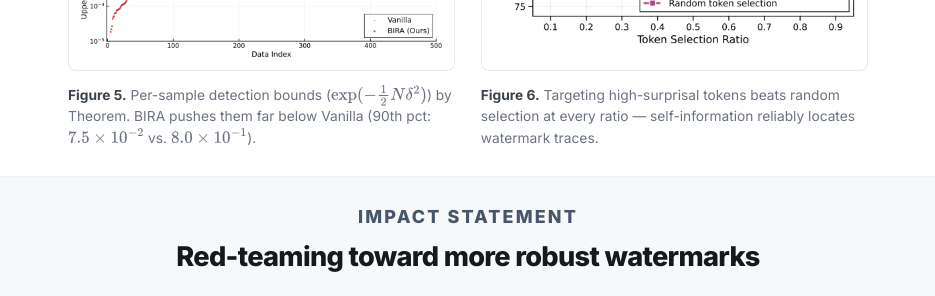
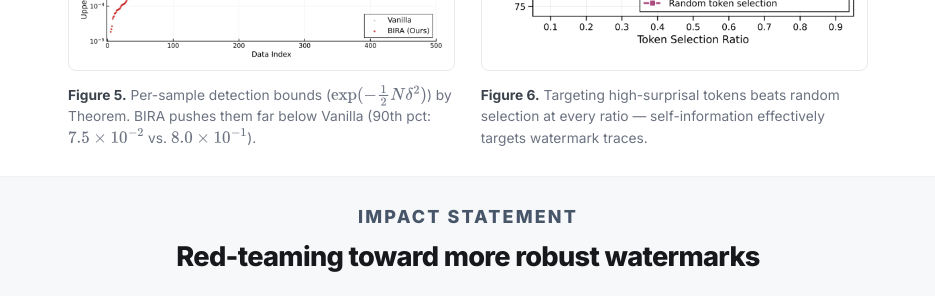
Before and after one commit to oppurity12/oppurity12.github.io, a Jekyll site: the page project_pages/bira/index.html, which Jekyll copies as it is, in a window 1280 px wide and 900 px high, scrolled down 4760 px. Shown: the part 173-469 px from the top of the window, without its empty margins (172-1107 px from the left). Built offline with Jekyll 4.4.1, drawn with Linux system fonts in a browser that asks for light colours; a style sheet for code colours, icons or effects is not loaded.

Commit message:
update profile

```diff
--- a/project_pages/bira/index.html
+++ b/project_pages/bira/index.html
@@ -294,7 +294,7 @@
         <img src="static/images/fig6_tokensel.png" alt="ASR for self-information-guided vs random token selection.">
         <figcaption>
           <b>Figure 6.</b> Targeting high-surprisal tokens beats random selection at every ratio —
-          self-information reliably locates watermark traces.
+          self-information effectively targets watermark traces.
         </figcaption>
       </figure>
     </div>
```
